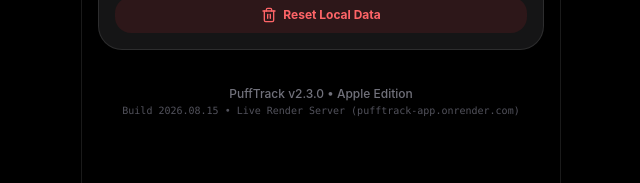
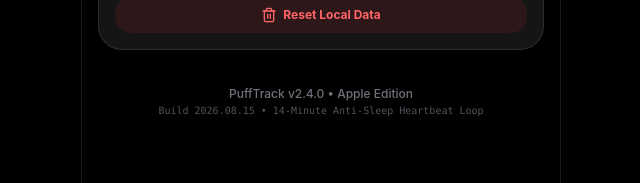
Before and after one commit to buildandbeyondbusiness/pufftrack-app, a React (Vite) app: page / in a window 1280 px wide. Both pictures are taken after a click on the button "Account". Shown: the part 1395-1578 px from the top of the page, without its empty margins (319-959 px from the left). Built offline with nearby package versions, Linux system fonts and the light colour scheme; no server answers; the database is empty; a web font is replaced by a local one.

Commit message:
Update heartbeat ping interval to 14 minutes v2.4.0

```diff
--- a/src/components/BackTapGuideModal.tsx
+++ b/src/components/BackTapGuideModal.tsx
@@ -85,7 +85,7 @@
         <div className="rounded-2xl bg-white/5 p-3.5 border border-white/10 flex flex-col gap-2">
           <div className="flex items-center justify-between text-[11px] font-semibold text-zinc-300">
             <span>iOS Shortcut Webhook URL:</span>
-            <span className="text-[10px] text-emerald-400 font-mono">4.5m Heartbeat</span>
+            <span className="text-[10px] text-emerald-400 font-mono">14m Heartbeat</span>
           </div>
           <div className="flex items-center gap-2">
             <input
@@ -151,14 +151,14 @@
           </div>
         </div>
 
-        {/* Render 4.5m Heartbeat Note */}
+        {/* Render 14m Heartbeat Note */}
         <div className="rounded-2xl bg-indigo-500/10 p-3 border border-indigo-500/20 text-[11px] text-indigo-300 flex flex-col gap-1">
           <div className="font-bold flex items-center gap-1">
             <Zap className="h-3.5 w-3.5 text-amber-400" />
-            4.5-Minute Anti-Sleep Heartbeat Loop
+            14-Minute Anti-Sleep Heartbeat Loop
           </div>
           <div>
-            The app and backend ping each other every <strong>4.5 minutes</strong> to keep Render awake 24/7 with zero cold starts!
+            The app and backend ping each other every <strong>14 minutes</strong> to keep Render awake 24/7 with zero cold starts!
           </div>
         </div>
 
--- a/src/components/ProfileView.tsx
+++ b/src/components/ProfileView.tsx
@@ -415,8 +415,8 @@
 
       {/* App Version Footer */}
       <div className="text-center py-4 text-xs text-zinc-500 font-medium">
-        PuffTrack v2.3.0 • Apple Edition
-        <div className="text-[10px] text-zinc-600 font-mono mt-0.5">Build 2026.08.15 • Live Render Server (pufftrack-app.onrender.com)</div>
+        PuffTrack v2.4.0 • Apple Edition
+        <div className="text-[10px] text-zinc-600 font-mono mt-0.5">Build 2026.08.15 • 14-Minute Anti-Sleep Heartbeat Loop</div>
       </div>
 
       {/* Bottom Scroll Clearance Spacer */}
--- a/src/services/backendApi.ts
+++ b/src/services/backendApi.ts
@@ -19,15 +19,15 @@
     localStorage.setItem('pufftrack_backend_url', cleanUrl);
   }
 
-  // Initialize 4.5 minute Keep-Alive Heartbeat Ping Loop
+  // Initialize 14 minute Keep-Alive Heartbeat Ping Loop
   public startKeepAlivePing() {
     this.pingServer();
     if (this.pingInterval) clearInterval(this.pingInterval);
 
-    // Ping backend server every 4.5 minutes (270,000 ms) to keep Render awake 24/7
+    // Ping backend server every 14 minutes (840,000 ms) to keep Render awake 24/7
     this.pingInterval = setInterval(() => {
       this.pingServer();
-    }, 4.5 * 60 * 1000);
+    }, 14 * 60 * 1000);
   }
 
   public async pingServer(): Promise<boolean> {
```
Also changed, not shown: 1 other file (tests, documents, lock files or other folders).
